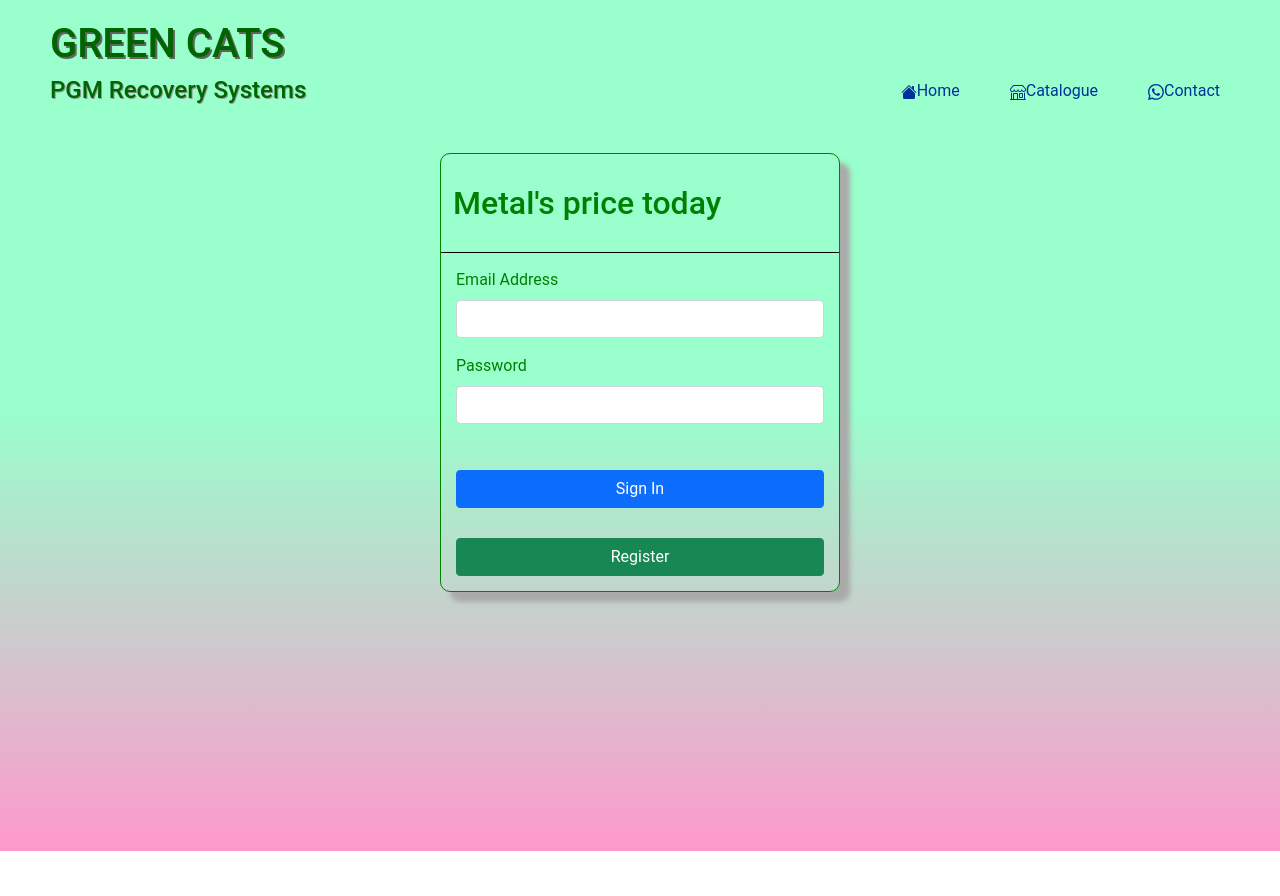
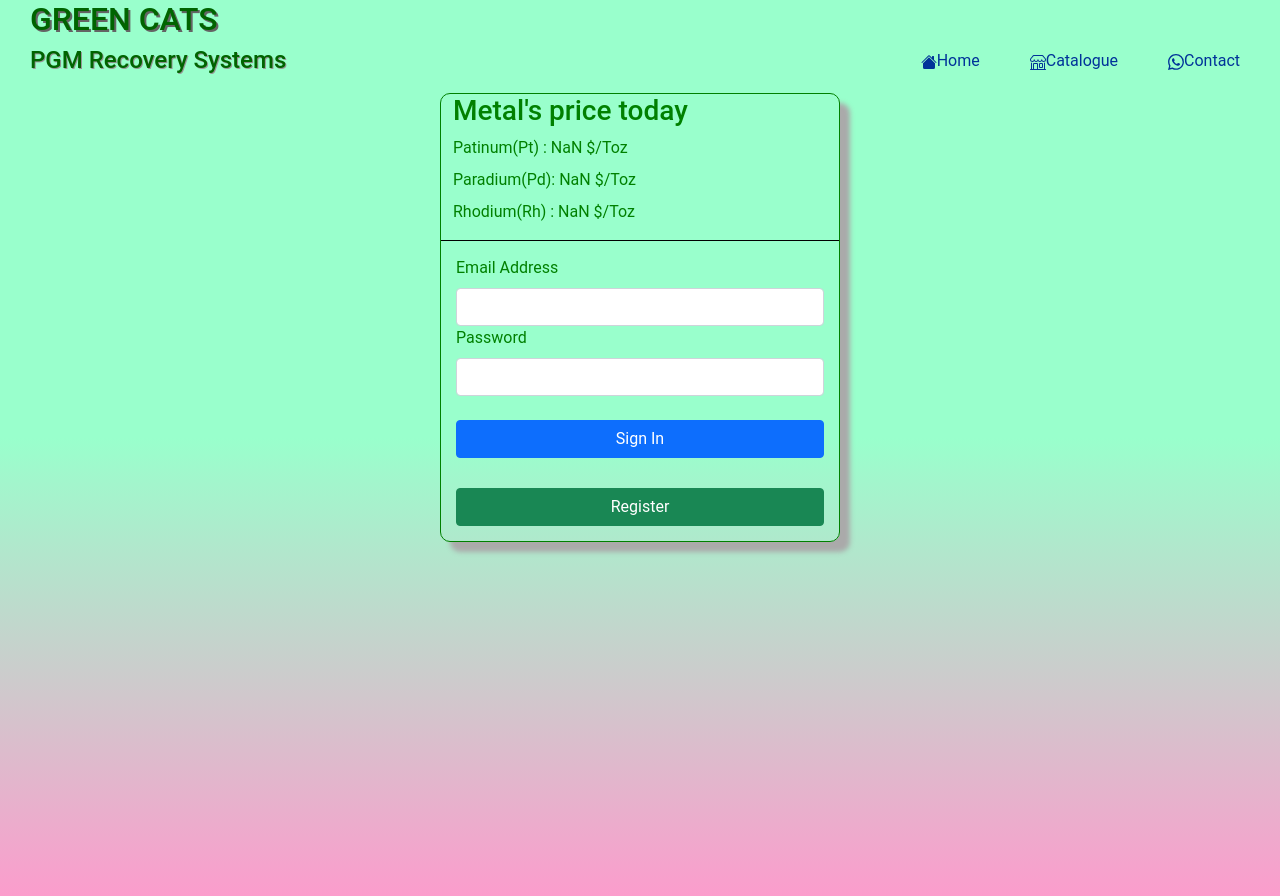
Before and after one commit to JariyaS/green_cats_pj_client, a React (Create React App) app: page / in a window 1280 px wide. Shown: the top 896 px of the page. Before the commit the page ends 851 px from the top, so only its background shows below. Built offline with nearby package versions, Linux system fonts and the light colour scheme; no server answers.

Commit message:
edit pagination and adjust style

```diff
--- a/src/App.css
+++ b/src/App.css
@@ -24,7 +24,7 @@ a {
   font-size: 1em;
 }
 
-h1 {
+h2 {
   text-shadow: 2px 2px rgb(100, 100, 100);
 }
 
@@ -45,14 +45,9 @@ h4 {
   margin-top: 30px;
 }
 
-.metal-price {
-  margin-top: 30px;
-}
-
 .header-green-top {
   display: flex;
   justify-content: space-between;
-  margin: 20px;
 }
 
 .link-header {
@@ -157,3 +152,10 @@ h4 {
 .quotation-details2 {
   margin-left: 25%;
 }
+.metal-item {
+  margin-bottom: 0.5rem;
+}
+
+.card-product > * {
+  text-align: center;
+}
--- a/src/components/CardProduct.js
+++ b/src/components/CardProduct.js
@@ -27,7 +27,7 @@ function CardProduct({ product, onAdd, loadProduct }) {
 
   return (
     <>
-      <div className="card" style={{ width: "20%" }}>
+      <div className=" card-product card" style={{ width: "20%" }}>
         <img src={product.productImg} alt="" />
 
         <p>BRAND: {product.brand}</p>
--- a/src/components/CatalogueWp.js
+++ b/src/components/CatalogueWp.js
@@ -23,7 +23,7 @@ function CatalogueWp() {
     indexOfFirstProduct,
     indexOfLastProduct
   );
-
+  console.log(currentProducts);
   return (
     <>
       <div className="p-3">
--- a/src/components/LoginForm.css
+++ b/src/components/LoginForm.css
@@ -1,11 +1,10 @@
 .login-outer {
-  height: 86vh;
+  height: 100vh;
   display: flex;
   flex-direction: column;
   align-items: center;
   color: green;
   margin-bottom: 30px;
-  margin-top: 20px;
 }
 
 .login-mid {
@@ -19,7 +18,7 @@
 
 .login-body {
   width: 400px;
-  margin-top: 20px;
+  margin-top: 10px;
   border: solid 1px;
   box-shadow: 10px 10px 5px #aaaaaa;
   border-radius: 10px;
--- a/src/components/LoginForm.js
+++ b/src/components/LoginForm.js
@@ -44,13 +44,19 @@ function LoginForm() {
         <div className="login-mid">
           <div className="metal-today container-lg">
             <b>
-              <h2 style={{ marginTop: "30px" }}>Metal's price today</h2>
+              <h3>Metal's price today</h3>
             </b>
             {/* <div style={{ marginTop: "30px", fontSize: "20px" }}> */}
             <div className="metal-price">
-              {/* <p>Patinum(Pt) : {(apiPrice.XPT * 10e5).toFixed(2)} $/Toz</p>
-            <p>Paradium(Pd): {(apiPrice.XPD * 10e5).toFixed(2)} $/Toz</p>
-            <p>Rhodium(Rh) : {(apiPrice.XRH * 10e5).toFixed(2)} $/Toz</p> */}
+              <p className="metal-item">
+                Patinum(Pt) : {(apiPrice.XPT * 10e5).toFixed(2)} $/Toz
+              </p>
+              <p className="metal-item">
+                Paradium(Pd): {(apiPrice.XPD * 10e5).toFixed(2)} $/Toz
+              </p>
+              <p className="metal-item">
+                Rhodium(Rh) : {(apiPrice.XRH * 10e5).toFixed(2)} $/Toz
+              </p>
               <p>
                 {" "}
                 {/* updated date : {new Date(apiPrice.createdAt).toLocaleDateString()} */}
@@ -71,7 +77,7 @@ function LoginForm() {
         </div>
 
         <form className="login-page">
-          <div className="Email-Form mb-3">
+          <div className="Email-Form ">
             <label htmlFor="username" className="form-label">
               Email Address
             </label>
@@ -98,8 +104,7 @@ function LoginForm() {
           </div>
           <button
             type="submit"
-            className="btn btn-primary"
-            style={{ width: "100%", marginTop: "30px" }}
+            className="button-signin btn btn-primary w-100 mt-2"
             onClick={handleSubmitLogin}
           >
             Sign In
--- a/src/layouts/HeaderAdmin.js
+++ b/src/layouts/HeaderAdmin.js
@@ -19,7 +19,7 @@ function HeaderAdmin() {
         <div>
           <div className="header-green-mid">
             {" "}
-            <h1>GREEN CATS</h1>
+            <h2>GREEN CATS</h2>
             <h4>PGM Recovery Systems</h4>
           </div>
         </div>
--- a/src/layouts/HeaderGuest.js
+++ b/src/layouts/HeaderGuest.js
@@ -10,7 +10,7 @@ function HeaderGuest() {
         <div className="header-green-mid">
           <div style={{ width: "40vw", marginLeft: "30px" }}>
             {" "}
-            <h1>GREEN CATS</h1>
+            <h2>GREEN CATS</h2>
             <h4>PGM Recovery Systems</h4>
           </div>
         </div>
--- a/src/layouts/HeaderUser.js
+++ b/src/layouts/HeaderUser.js
@@ -28,7 +28,7 @@ function HeaderUser() {
       <div className="header-green-top">
         <div>
           <div className="header-green-mid">
-            <h1>GREEN CATS</h1>
+            <h2>GREEN CATS</h2>
             <h4>PGM Recovery Systems</h4>
           </div>
         </div>
--- a/src/layouts/Pagination.js
+++ b/src/layouts/Pagination.js
@@ -3,7 +3,7 @@ import React from "react";
 
 function Pagination({ productsPerpage, totalProducts, paginate }) {
   const pageNumber = [];
-  for (let i = 1; i < Math.ceil(totalProducts / productsPerpage); i++) {
+  for (let i = 1; i <= Math.ceil(totalProducts / productsPerpage); i++) {
     pageNumber.push(i);
   }
 
```
